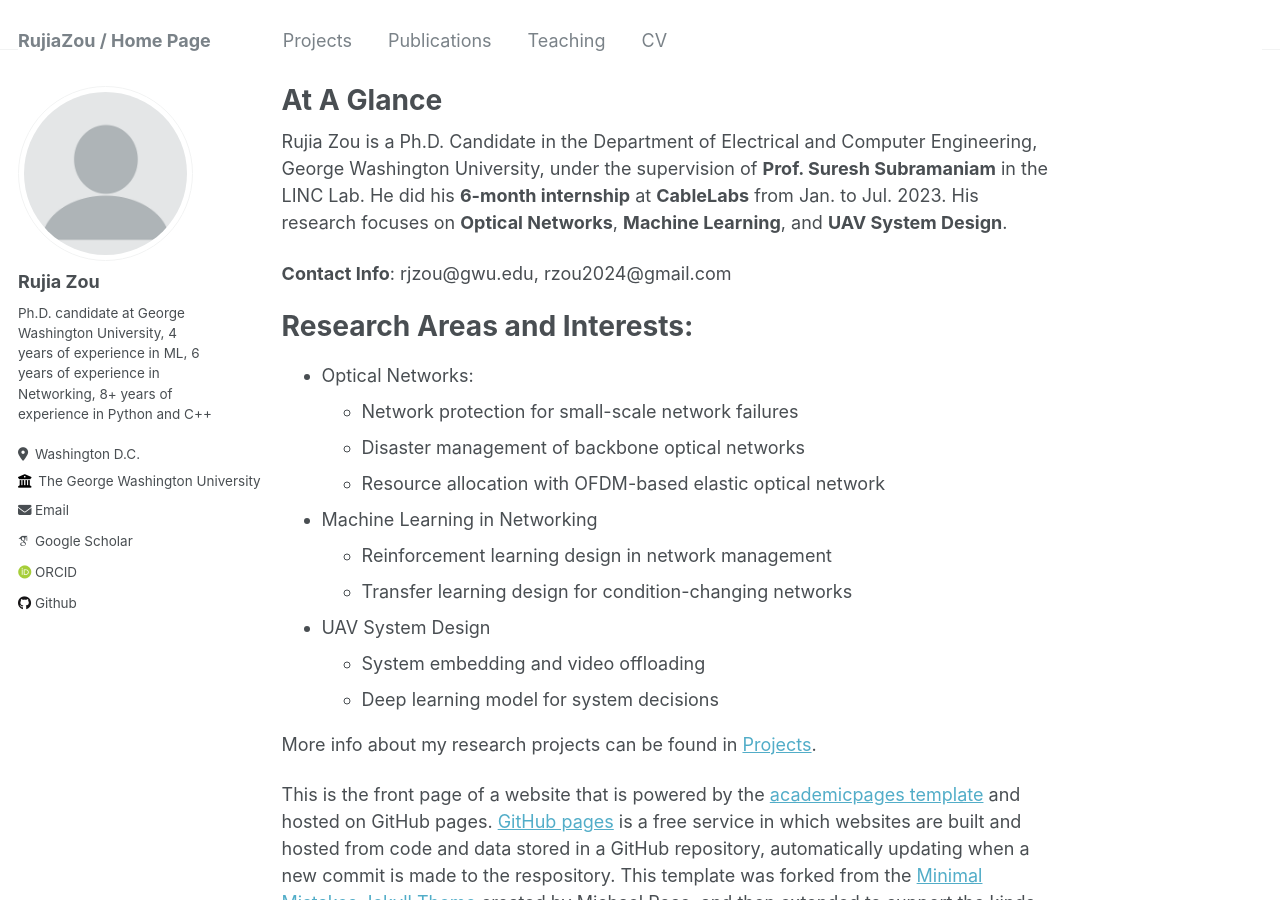
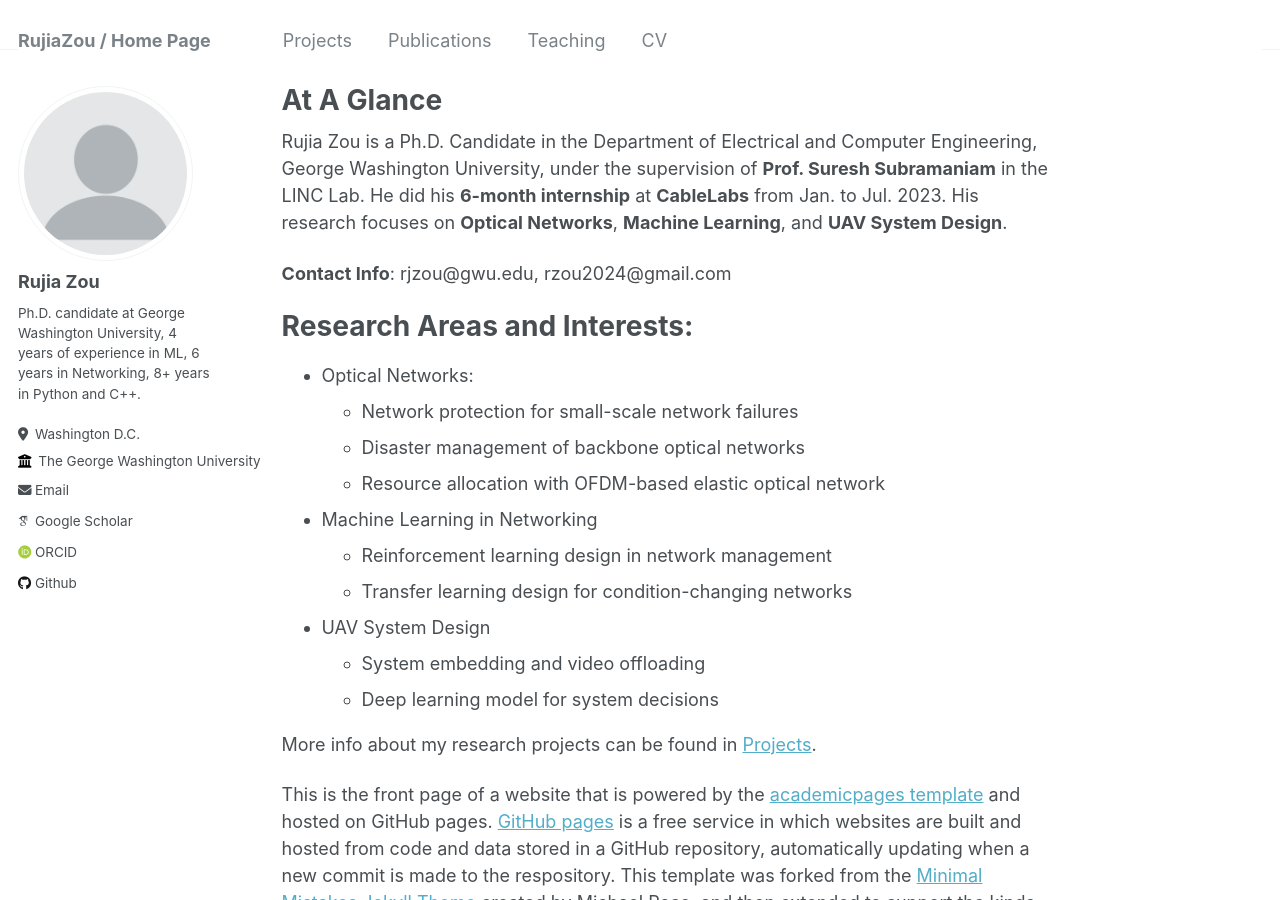
Before and after one commit to RujiaZou/RujiaZou.github.io, a Jekyll site: the page built from _pages/about.md, in a window 1280 px wide and 900 px high. Built offline with Jekyll 4.4.1, drawn with Linux system fonts in a browser that asks for light colours; some web fonts are replaced.

Commit message:
Update _config.yml

```diff
--- a/_config.yml
+++ b/_config.yml
@@ -24,8 +24,7 @@ author:
   avatar           : "profile.png"
   name             : "Rujia Zou"
   pronouns         : # example: "he/his"
-  bio              : "Ph.D. candidate at George Washington University, 4 years of experience in ML,
-                      6 years of experience in Networking, 8+ years of experience in Python and C++"
+  bio              : "Ph.D. candidate at George Washington University, 4 years of experience in ML, 6 years in Networking, 8+ years in Python and C++."
   location         : "Washington D.C."
   employer         : "The George Washington University"
   uri              : # URL
```
